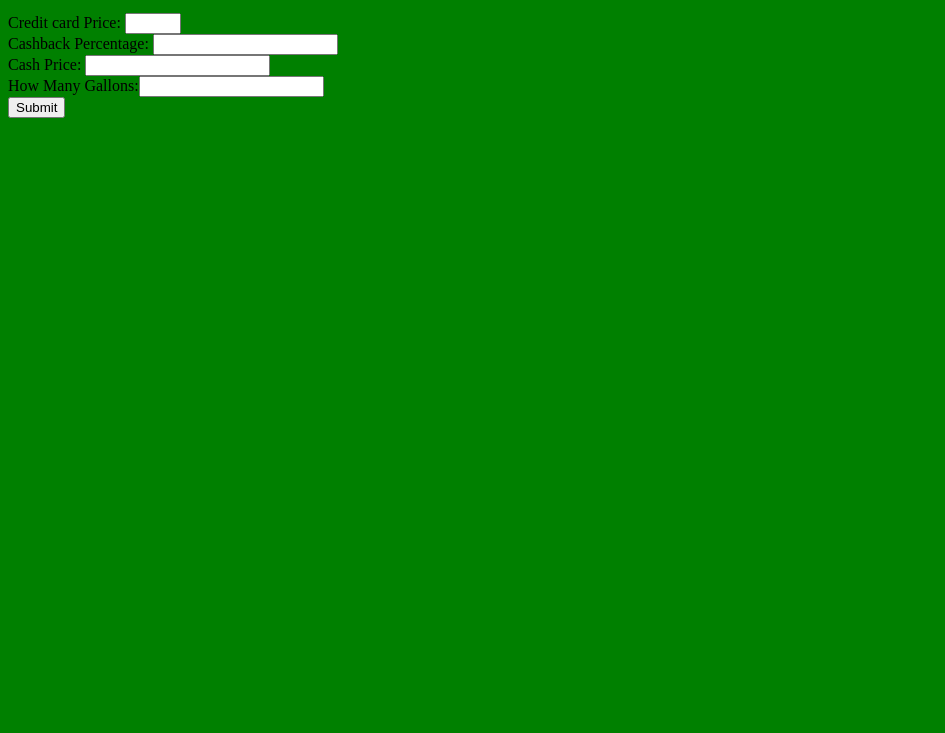
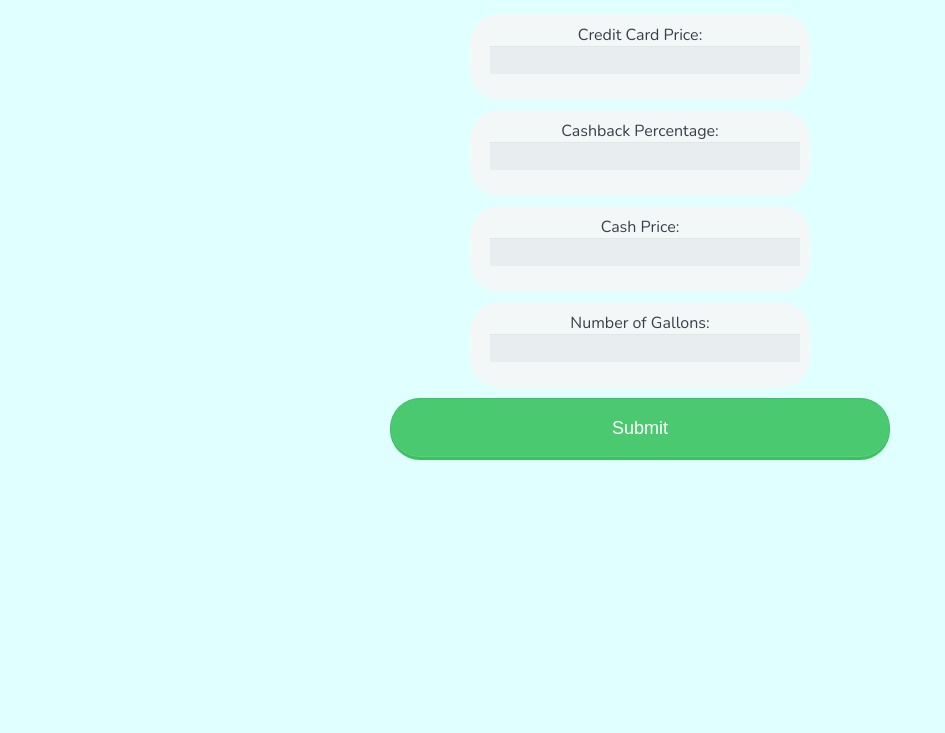
Before and after one commit to ahmermalik/gasPrice, a plain HTML site: page admin.html in a window 1280 px wide. Shown: the part 67-800 px from the top of the page, without its empty margins (0-945 px from the left). Drawn offline with nearby package versions, Linux system fonts and the light colour scheme.

Commit message:
Add files via upload

```diff
--- a/admin.css
+++ b/admin.css
@@ -1,3 +1,70 @@
+
 html {
-    background: green;
+    background:lightcyan;
 }
+
+
+body {
+    font-family: 'Nunito', sans-serif;
+    color: #384047;
+}
+
+form {
+    max-width: 300px;
+    margin: 10px auto;
+    padding: 10px 20px;
+    background: #f4f7f8;
+    border-radius: 30px;
+    text-align: center;
+}
+
+h1 {
+    margin: 0 0 30px 0;
+    text-align: center;
+}
+
+
+input[type="number"],
+select {
+    background: rgba(255,255,255,0.1);
+    border: none;
+    font-size: 16px;
+    height: auto;
+    margin: 0;
+    outline: 0;
+    padding: 5px;
+    width: 100%;
+    background-color: #e8eeef;
+    color: #8a97a0;
+    box-shadow: 0 1px 0 rgba(0,0,0,0.03) inset;
+    margin-bottom: 16px;
+}
+
+button {
+    max-width: 500px;
+    padding: 19px 39px 18px 39px;
+    color: #FFF;
+    background-color: #4bc970;
+    font-size: 18px;
+    text-align: center;
+    font-style: normal;
+    border-radius: 5px;
+    width: 40%;
+    border: 1px solid #3ac162;
+    border-width: 1px 1px 3px;
+    border-radius: 30px;
+    box-shadow: 0 -1px 0 rgba(255,255,255,0.1) inset;
+    margin-bottom: 90px;
+
+}
+
+
+
+
+div.center
+{
+    width: 500px;
+    display: block;
+    margin-left: auto;
+    margin-right: auto;
+}
--- a/admin.html
+++ b/admin.html
@@ -4,15 +4,16 @@
     <meta charset="UTF-8">
     <title>Gas Saver</title>
     <link rel="stylesheet" type="text/css" href="./admin.css">
+    <link href='https://fonts.googleapis.com/css?family=Nunito:400,300' rel='stylesheet' type='text/css'>
 </head>
 <body>
 
-<h1> <center>  Gas Saving Calculator </center> </h1>
+<h1>   Gas Saving Calculator  </h1>
 <div>
 
 
     <form id="form1">
-        Credit card Price: <input name="creditPrice" type="number" oninput="setTwoNumberDecimal" min="0" max="10">
+        Credit Card Price: <input name="creditPrice" type="number" oninput="setTwoNumberDecimal" min="0" max="10">
     </form>
 
     <form id="form2">
@@ -24,13 +25,12 @@
     </form>
 
     <form id="form4">
-        How Many Gallons:<input name="gallons" type="number">
+        Number of Gallons:<input name="gallons" type="number">
     </form>
-
-    <button onclick="analyze()">Submit</button>
-
-    <div id="result-div">
-
+<div> <center>
+    <button onclick="analyze()">Submit</button> </center>
+</div>
+    <div id="result-div" class="center">
     </div>
 
 </div>
--- a/admin.js
+++ b/admin.js
@@ -1,4 +1,5 @@
 var resultsDiv = document.getElementById('result-div');
+
 
 function analyze() {
     var creditPrice, crp, cashBack, cab, cashPrice, cap, gallons, ga;
@@ -19,40 +20,19 @@ function analyze() {
     cashPrice = ga * cap;
 
     //display
-    resultsDiv.innerHTML = "Your per gallon cost with discount will be: " + (cashBack)+"<br>";
-    resultsDiv.innerHTML += "To fuel your vehicle using a credit card, it will cost: " + (newPrice)+"<br>";
-    resultsDiv.innerHTML += "To fuel your vehicle using cash, it will cost: " + (cashPrice)+"<br>";
-}
+    resultsDiv.innerHTML = "Your per gallon cost with cashback will be: $" + (cashBack)+"<br>";
+    resultsDiv.innerHTML += "To fuel your vehicle using a credit card, it will cost: $" + (newPrice)+"<br>";
+    resultsDiv.innerHTML += "To fuel your vehicle using cash, it will cost: $" + (cashPrice)+"<br>";
 
-// var creditPrice = 1.98;
-// var cashBack = .97;
-// var gallons = 17;
-// var cashPrice = 1.94;
-//
-// savings = "The savings per gallon if you use a credit card is " + creditPrice * cashBack;
-// creditOnly = "The savings per full tank of gas if you use a credit card is " +creditPrice * cashBack * gallons;
-// cashOnly = "If you paid with cash, it would cost " +cashPrice *gallons;
-//
-// console.log(savings);
-// console.log(cashOnly);
-//
-// console.log(creditOnly)
-//
-// if (creditOnly > cashOnly) {
-//     result = "More savings if you pay using cash";
-// }
-//
-// else {
-//     result = "More savings if you pay using credit";
-// }
-//
-// console.log(result);
 
-<!--
-   document.write("Hello Ahmer your credit price for " +ga+ " gallons of fuel is" +(crp(cab+.01))+"<br>");
-   -->
-<!--
-document.write("For " +ga+ " gallons of fuel, you will pay:"+"<br>");
-document.write("Cash Price: " +(ga*cap)+"<br>");
-document.write("Credit Price with discount: " +(crp-(crp*(cab*.01)))+"<br>");
--->
+    if (newPrice > cashPrice) {
+        result = "There will be more savings if you pay using cash.";
+    }
+
+    else {
+        result = "There will be more savings if you pay using credit.";
+    }
+
+    resultsDiv.innerHTML += result;
+
+};
```
